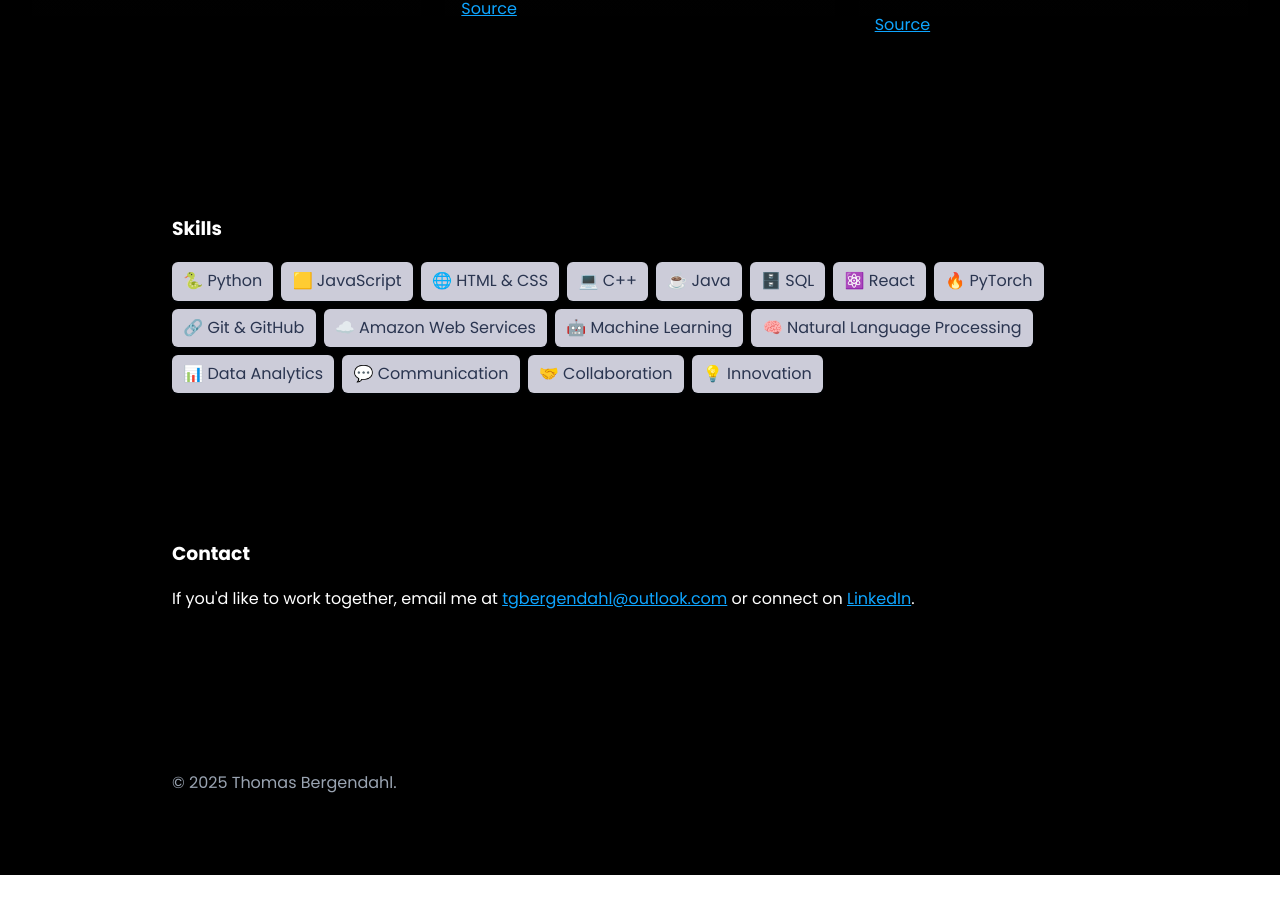
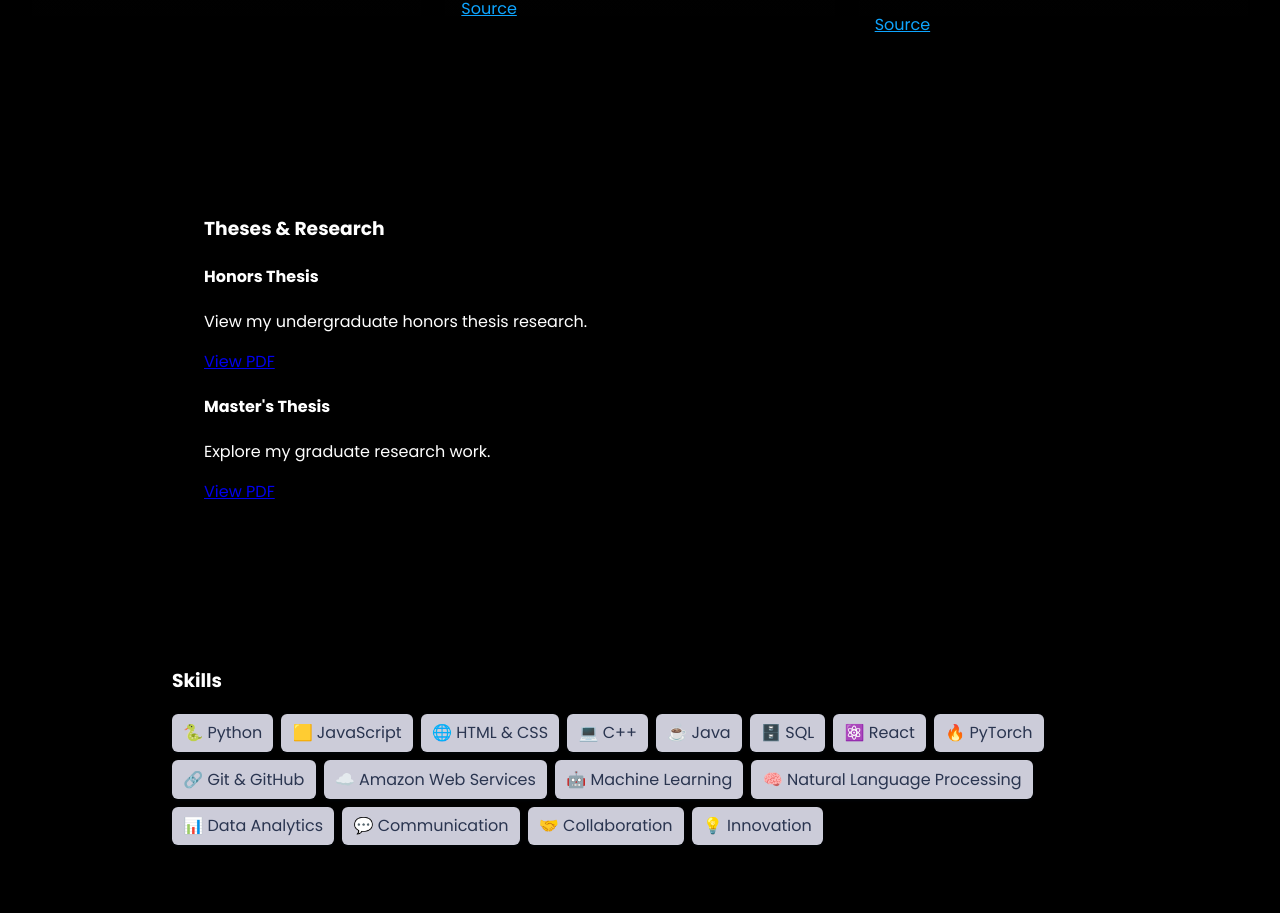
Before and after one commit to tgbergendahl/personalportfolio, a React (Vite) app: page / in a window 1280 px wide. Shown: the part 1499-2412 px from the top of the page. Before the commit the page ends 2374 px from the top, so only its background shows below. Built offline with nearby package versions, Linux system fonts and the light colour scheme; the HTML template or start-up script is replaced by a standard one.

Commit message:
added theses

```diff
--- a/src/App.jsx
+++ b/src/App.jsx
@@ -3,6 +3,7 @@ import Header from './components/Header'
 import Hero from './components/Hero'
 import About from './components/About'
 import Projects from './components/Projects'
+import Theses from './components/Theses'
 import Skills from './components/Skills'
 import Contact from './components/Contact'
 import Footer from './components/Footer'
@@ -46,6 +47,7 @@ export default function App(){
         <Hero />
         <About />
         <Projects />
+        <Theses />
         <Skills />
         <Contact />
       </main>
--- /dev/null
+++ b/src/components/Theses.jsx
@@ -0,0 +1,37 @@
+import React from 'react'
+import honorThesis from '../assets/papers/Honors_Thesis.pdf'
+import masterThesis from '../assets/papers/Masters_Thesis.pdf'
+
+function ThesisCard({title, desc, pdfLink}){
+  return (
+    <article className="thesis-card">
+      <h4>{title}</h4>
+      <p>{desc}</p>
+      <p className="links">
+        <a href={pdfLink} target="_blank" rel="noopener noreferrer">View PDF</a>
+      </p>
+    </article>
+  )
+}
+
+export default function Theses(){
+  return (
+    <section id="theses" className="theses container">
+      <div className="content">
+        <h3>Theses & Research</h3>
+        <div className="thesis-grid">
+          <ThesisCard
+            title="Honors Thesis"
+            desc="View my undergraduate honors thesis research."
+            pdfLink={honorThesis}
+          />
+          <ThesisCard
+            title="Master's Thesis"
+            desc="Explore my graduate research work."
+            pdfLink={masterThesis}
+          />
+        </div>
+      </div>
+    </section>
+  )
+}
```
Also changed, not shown: 2 other files (tests, documents, lock files or other folders).
